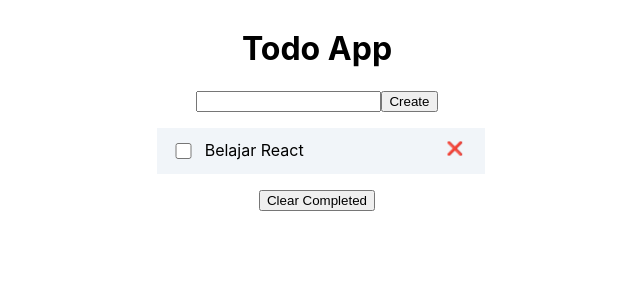
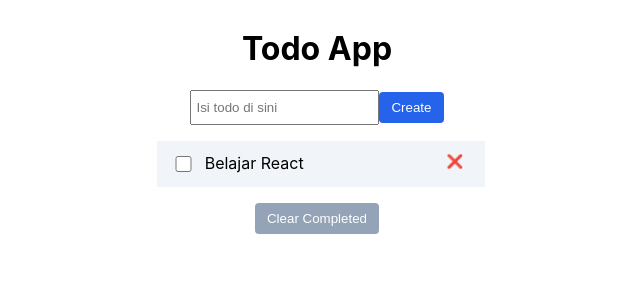
Before and after one commit to vyonizr/react-demo-ipb, a React (Vite) app: page / in a window 1280 px wide. Shown: the top 300 px of the page, without its empty margins (323-963 px from the left). Built offline with nearby package versions, Linux system fonts and the light colour scheme.

Commit message:
create Button component

```diff
--- a/src/App.css
+++ b/src/App.css
@@ -12,3 +12,7 @@ ul {
   align-items: flex-start;
   padding: 12px 4px;
 }
+
+.todo-item:not(:last-child) {
+  border-bottom: 1px solid rgb(207 216 220);
+}
--- a/src/App.jsx
+++ b/src/App.jsx
@@ -1,6 +1,8 @@
 import { useState } from 'react'
 import { nanoid } from 'nanoid'
 import './App.css'
+
+import Button from './components/Button'
 
 const DUMMY_TODOS = [
   {
@@ -83,8 +85,8 @@ function App() {
     <>
       <h1>Todo App</h1>
       <div className='input-wrapper'>
-        <input type='text' onChange={event => handleChange(event)} value={newTodo.value} />
-        <button onClick={() => createNewTodo()}>Create</button>
+        <input type='text' onChange={event => handleChange(event)} value={newTodo.value} placeholder='Isi todo di sini' style={{ padding: '8px 4px' }} />
+        <Button onClick={() => createNewTodo()}>Create</Button>
       </div>
       {
         newTodo.error.length > 0 ? (
@@ -106,8 +108,8 @@ function App() {
       }
       {
         todos.length > 0 ? (
-          <button onClick={() => clearCompletedTodos()}>Clear Completed</button>
-        ) : <p style={{ marginTop: '32px' }}>Todo List is empty</p>
+          <Button onClick={() => clearCompletedTodos()} disabled={!todos.some(todo => { return todo.isCompleted })}>Clear Completed</Button>
+        ) : <p style={{ marginTop: '32px' }}>Empty</p>
       }
     </>
   )
--- /dev/null
+++ b/src/components/Button/index.jsx
@@ -0,0 +1,22 @@
+import PropTypes from 'prop-types'
+import styles from './style.module.css'
+
+function Button({ onClick, children, disabled = false, style: customStyle }) {
+  const style = {
+    ...customStyle,
+    backgroundColor: disabled ? 'rgb(148 163 184)' : 'rgb(37 99 235)',
+    cursor: disabled ? 'not-allowed' : 'pointer'
+  }
+  return (
+    <button className={styles.button} style={style} onClick={onClick}>{children}</button>
+  )
+}
+
+Button.propTypes = {
+  onClick: PropTypes.func.isRequired,
+  children: PropTypes.string.isRequired,
+  style: PropTypes.object,
+  disabled: PropTypes.bool
+}
+
+export default Button
--- /dev/null
+++ b/src/components/Button/style.module.css
@@ -0,0 +1,8 @@
+.button {
+  border: none;
+  color: white;
+  padding: 8px 12px;
+  text-align: center;
+  text-decoration: none;
+  border-radius: 4px;
+}
--- a/src/index.css
+++ b/src/index.css
@@ -20,3 +20,7 @@
 p {
   margin: 0;
 }
+
+button {
+  cursor: pointer;
+}
```
